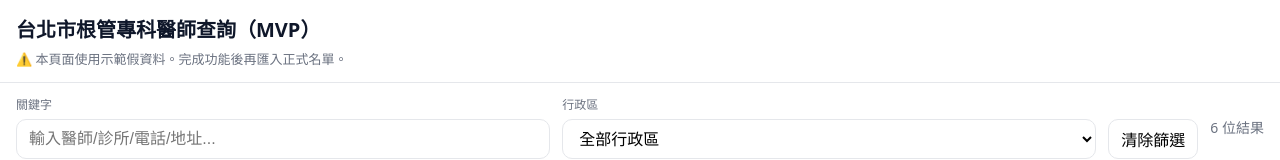
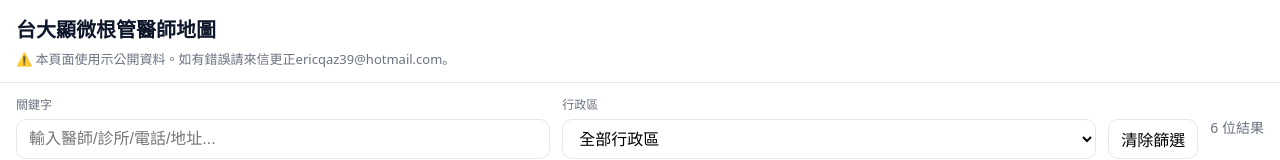
Before and after one commit to ericqaz39/NTU-endoman, a plain HTML site: page index.html in a window 1280 px wide. Shown: the top 160 px of the page. Drawn offline with nearby package versions, Linux system fonts and the light colour scheme.

Commit message:
Update index.html

```diff
--- a/index.html
+++ b/index.html
@@ -3,7 +3,7 @@
   <head>
     <meta charset="utf-8" />
     <meta name="viewport" content="width=device-width, initial-scale=1" />
-    <title>台北市根管專科醫師查詢（MVP）</title>
+    <title>台大顯微根管醫師地圖</title>
     <link rel="stylesheet" href="styles.css" />
     <link
       rel="stylesheet"
@@ -14,8 +14,8 @@
   </head>
   <body>
     <header class="topbar">
-      <h1>台北市根管專科醫師查詢（MVP）</h1>
-      <p class="note">⚠️ 本頁面使用示範假資料。完成功能後再匯入正式名單。</p>
+      <h1>台大顯微根管醫師地圖</h1>
+      <p class="note">⚠️ 本頁面使用示公開資料。如有錯誤請來信更正ericqaz39@hotmail.com。</p>
     </header>
 
     <section class="controls">
```
